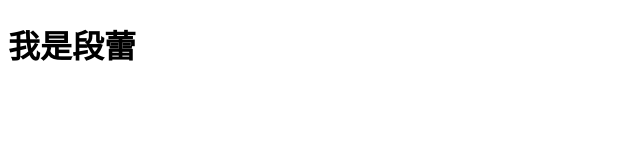
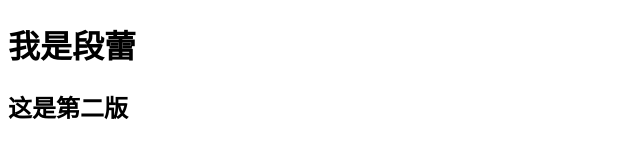
Before and after one commit to minderers/git, a plain HTML site: page index.html in a window 1280 px wide. Shown: the whole page, without its empty margins (0-640 px from the left). Drawn offline with Linux system fonts and the light colour scheme.

Commit message:
dl的第二次提交

```diff
--- a/index.html
+++ b/index.html
@@ -10,6 +10,7 @@
 
 <body>
     <h1>我是段蕾</h1>
+    <h2>这是第二版</h2>
 </body>
 
 </html>
```
